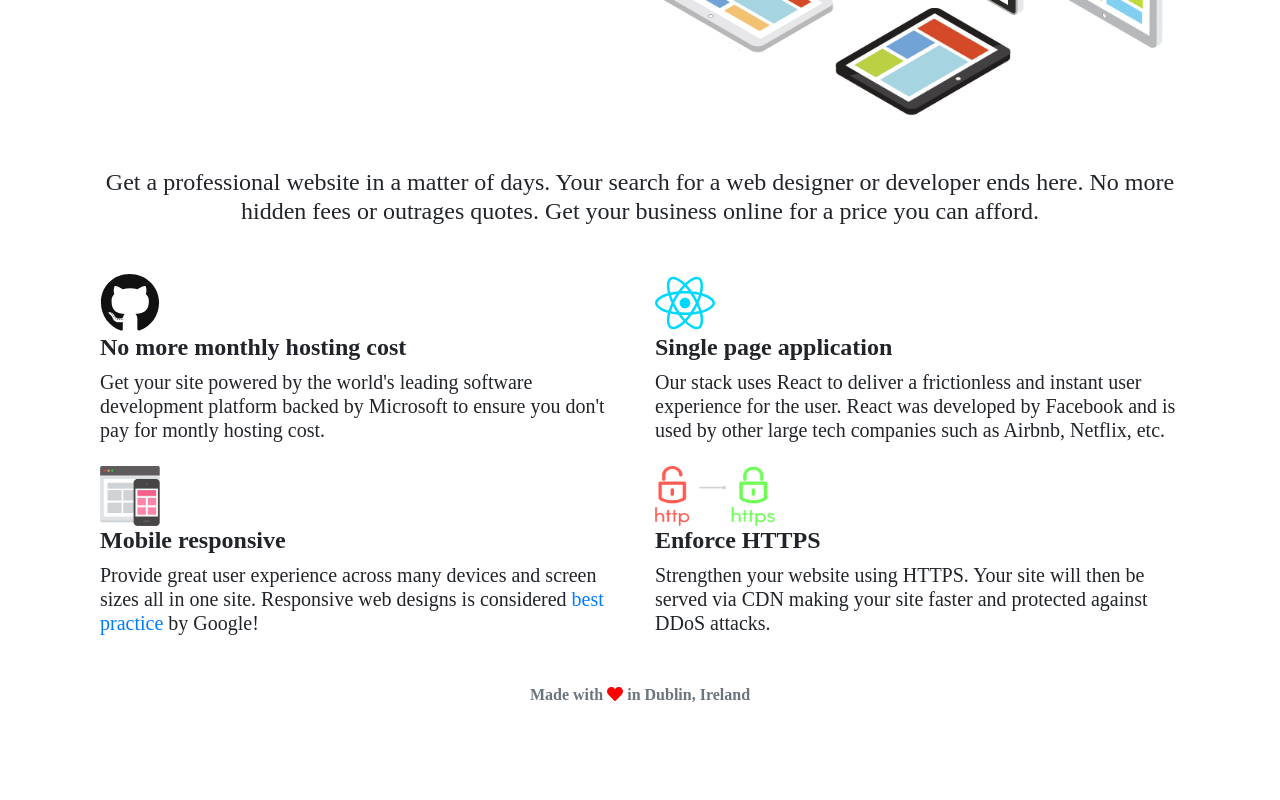
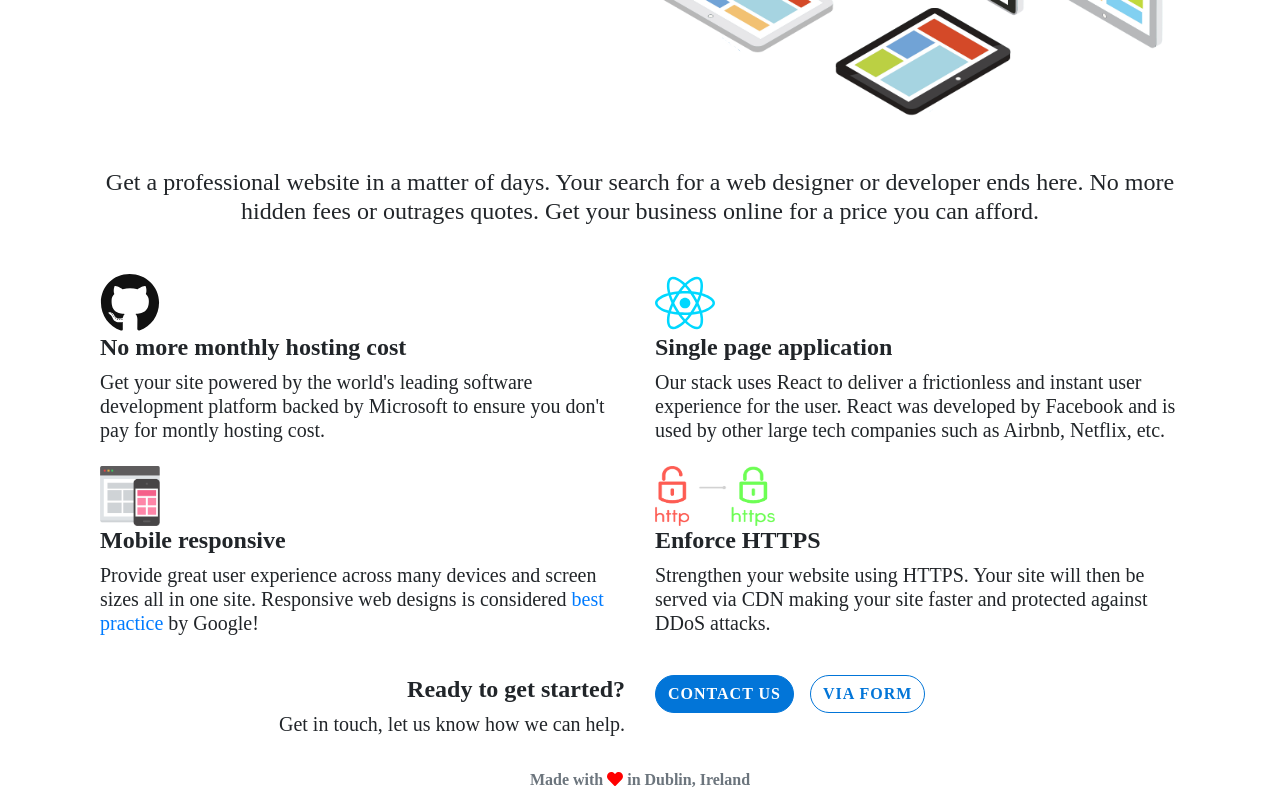
Before and after one commit to jkrclaro/asimov, a React (Create React App) app in the folder humblepage/: page / in a window 1280 px wide. Shown: the part 517-1317 px from the top of the page. Before the commit the page ends 1232 px from the top, so only its background shows below. Built offline with nearby package versions, Linux system fonts and the light colour scheme; what webfontloader would draw is missing.

Commit message:
Two forms

```diff
--- a/humblepage/src/components/Home.jsx
+++ b/humblepage/src/components/Home.jsx
@@ -13,10 +13,12 @@ class Home extends React.Component {
 
     state = {
         isFormOpen: false,
+        isForm2Open: false,
         isDesktop: false
     }
     updatePredicate = this.updatePredicate.bind(this);
     viaForm = this.viaForm.bind(this);
+    viaForm2 = this.viaForm2.bind(this);
 
     componentDidMount() {
         this.updatePredicate();
@@ -28,11 +30,15 @@ class Home extends React.Component {
     };
 
     updatePredicate() {
-        this.setState({ isDesktop: window.innerWidth > 768 });
+        this.setState({ isDesktop: window.innerWidth > 1024 });
     };
 
     viaForm() {
         this.setState({isFormOpen: !this.state.isFormOpen});
+    }
+
+    viaForm2() {
+        this.setState({isForm2Open: !this.state.isForm2Open});
     }
 
     render() {
@@ -117,6 +123,35 @@ class Home extends React.Component {
                         </div>
                     </div>
                 </div>
+                <div className='col-lg-12 mb-3'>
+
+                    <div className='row'>
+                        <div className={this.state.isDesktop ? ('col-lg-6 text-right') : ('col-lg-6 text-center')}>
+                            <h4><b>Ready to get started?</b></h4>
+                            <h5>
+                                Get in touch, let us know how we can help.
+                            </h5>
+                        </div>
+                        <div  className={this.state.isDesktop ? ('col-lg-6') : ('col-lg-6 text-center')}>
+                                <div className='mb-3'>
+                                <a className='btn btn-humblepage-primary mr-3' href='mailto:gethumblepage@gmail.com'>Contact us</a>
+                                <span className='btn btn-humblepage-alternative' onClick={this.viaForm2}>
+                                    {this.state.isForm2Open ? ('Close') : ('Via form')}
+                                </span>
+                            </div>
+
+                            <div>
+                                {this.state.isForm2Open ? (
+                                    <form action='https://formspree.io/gethumblepage@gmail.com' method='POST'>
+                                        <input type='email' name='_replyto' placeholder='Your email' className='form-control mb-3'></input>
+                                        <textarea name='message' placeholder='Your message' className='form-control mb-3'></textarea>
+                                        <input type='submit' className='btn btn-humblepage-alternative btn-block' value='Send message'></input>
+                                    </form>
+                                ) : (null)}
+                            </div>
+                        </div>
+                    </div>
+                </div>
             </div>
         )
     }
```
